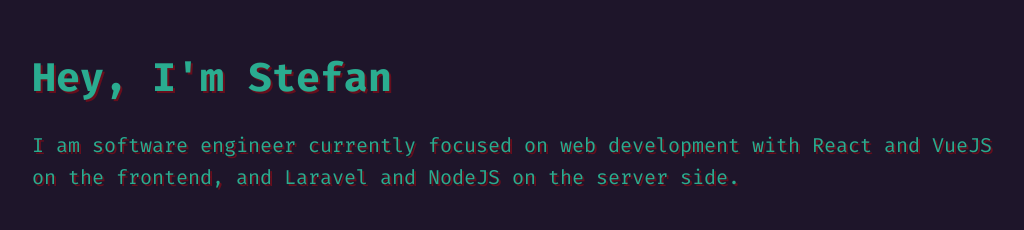
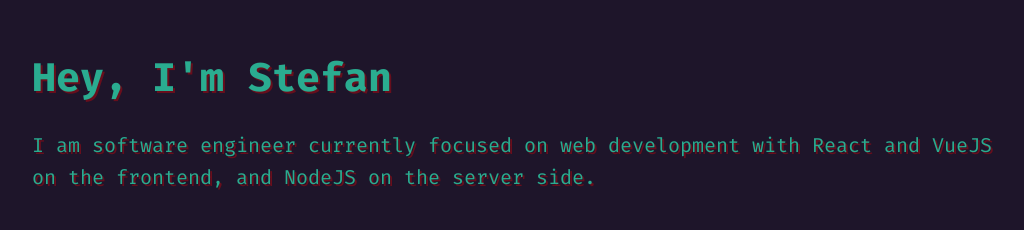
Before and after one commit to akakorun/akakorun.github.io, a website: page index.html in a window 1280 px wide. Shown: the part 138-368 px from the top of the page, without its empty margins (128-1152 px from the left). Drawn offline with nearby package versions, Linux system fonts and the light colour scheme.

Commit message:
remove Laravel from intro

```diff
--- a/index.html
+++ b/index.html
@@ -23,7 +23,7 @@
       <h1 class="animated flipInX">Hey, I'm Stefan</h1>
       <p class="details animated flipInX">
         I am software engineer currently focused on web development with React
-        and VueJS on the frontend, and Laravel and NodeJS on the server side.
+        and VueJS on the frontend, and NodeJS on the server side.
       </p>
       <div class="social animated bounceInLeft">
         <h3>You can find me on:</h3>
```
